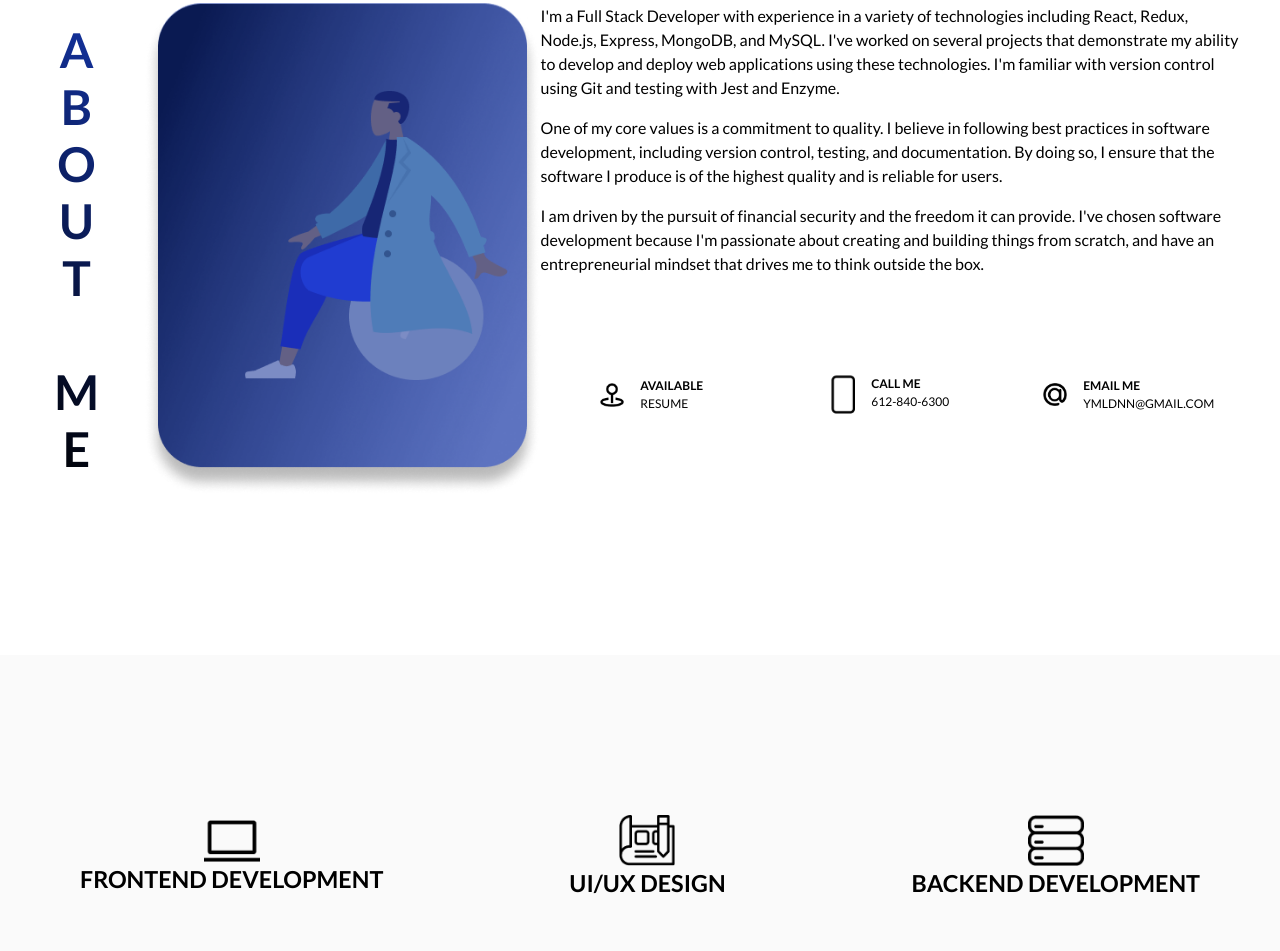
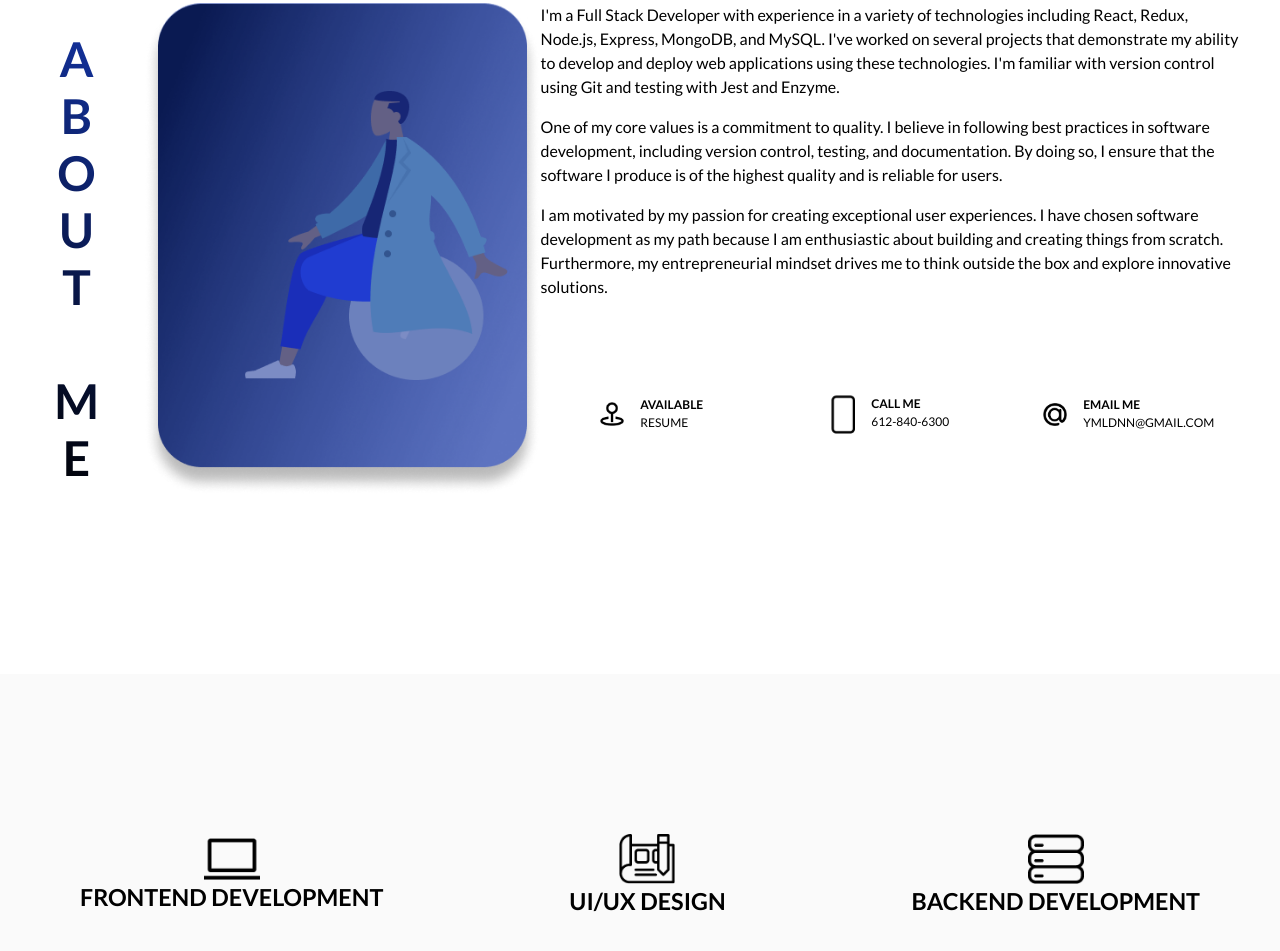
Before and after one commit to ayreese/project-portfolio, a website built with Vite: page index.html in a window 1280 px wide. Shown: the part 1352-2303 px from the top of the page. Built offline with nearby package versions, Linux system fonts and the light colour scheme; no server answers; what a11y-slider would draw is missing.

Commit message:
changed third paragraph

```diff
--- a/index.html
+++ b/index.html
@@ -109,11 +109,10 @@
                         is reliable for users.
                     </p>
                     <p>
-                        I am driven by the pursuit of financial security and the freedom
-                        it can provide. I've chosen software development because I'm
-                        passionate about creating and building things from scratch, and
-                        have an entrepreneurial mindset that drives me to think outside
-                        the box.
+                        I am motivated by my passion for creating exceptional user experiences. I have chosen software
+                        development as my path because I am enthusiastic about building and creating things from
+                        scratch. Furthermore, my entrepreneurial mindset drives me to think outside the box and explore
+                        innovative solutions.
                     </p>
                 </div>
 
```
